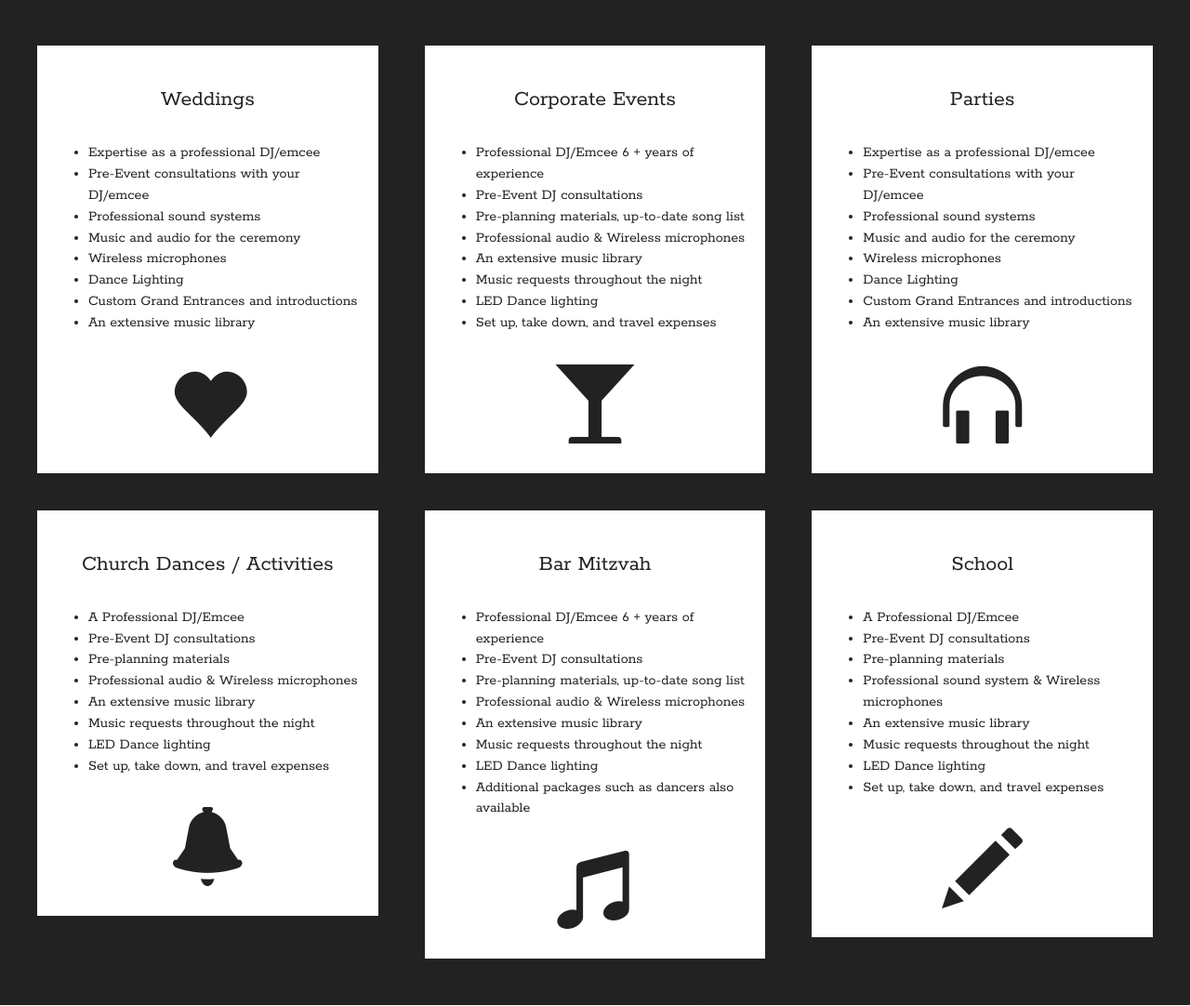
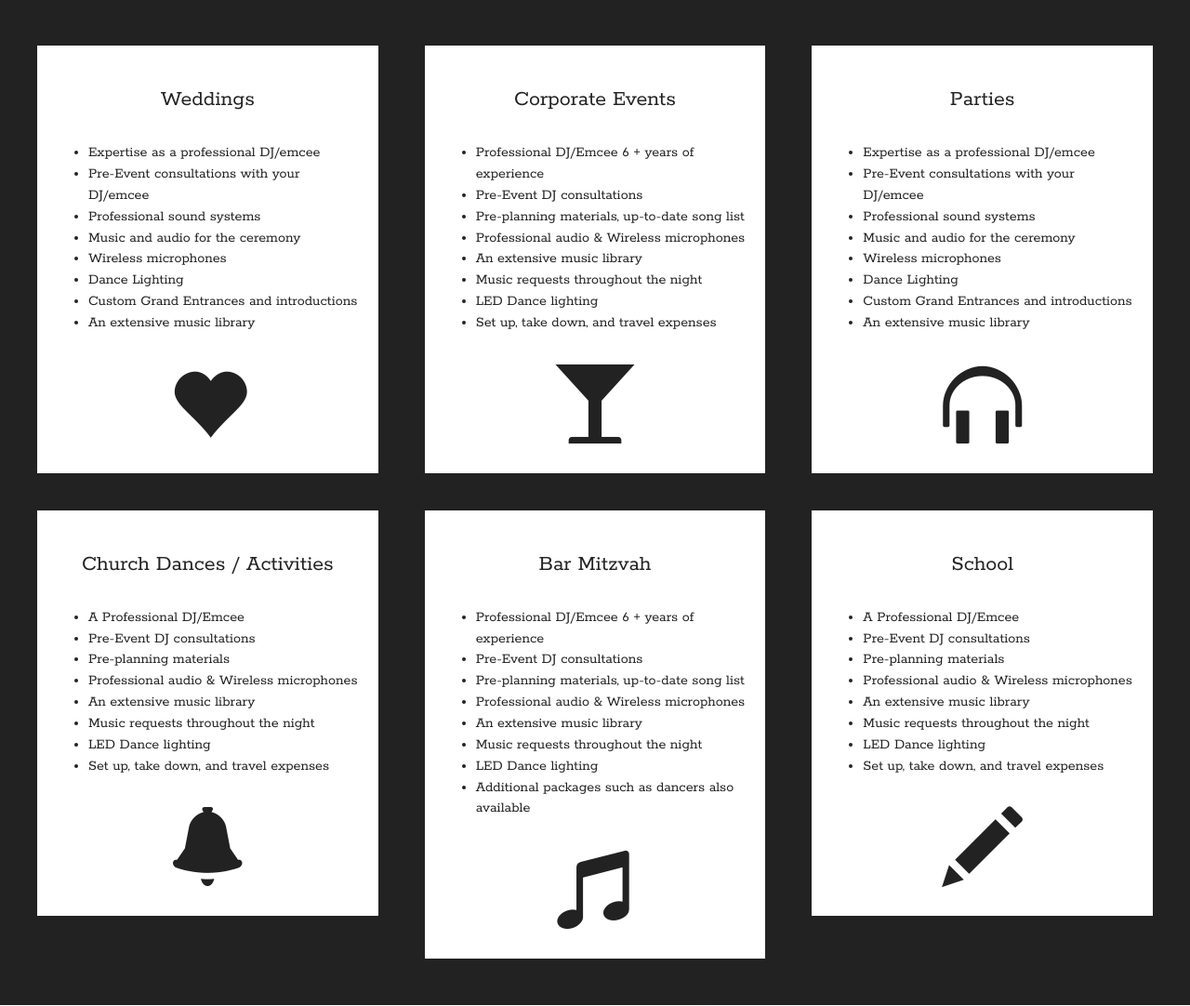
Before and after one commit to vike27/mikes_website, a Rails app: page / in a window 1280 px wide. Shown: the part 1361-2443 px from the top of the page at 93% size. Run offline with Rails 7, Linux system fonts and the light colour scheme; style sheets or scripts are compiled from the project's sources; some libraries are stand-ins or nearby versions.

Commit message:
fixed boxes height

```diff
--- a/app/views/pages/home.html.erb
+++ b/app/views/pages/home.html.erb
@@ -154,7 +154,7 @@
           <li>A Professional DJ/Emcee</li>
           <li>Pre-Event DJ consultations</li>
           <li>Pre-planning materials</li>
-          <li>Professional sound system & Wireless microphones</li>
+          <li>Professional audio & Wireless microphones</li>
           <li>An extensive music library</li>
           <li>Music requests throughout the night</li>
           <li>LED Dance lighting</li>
```
